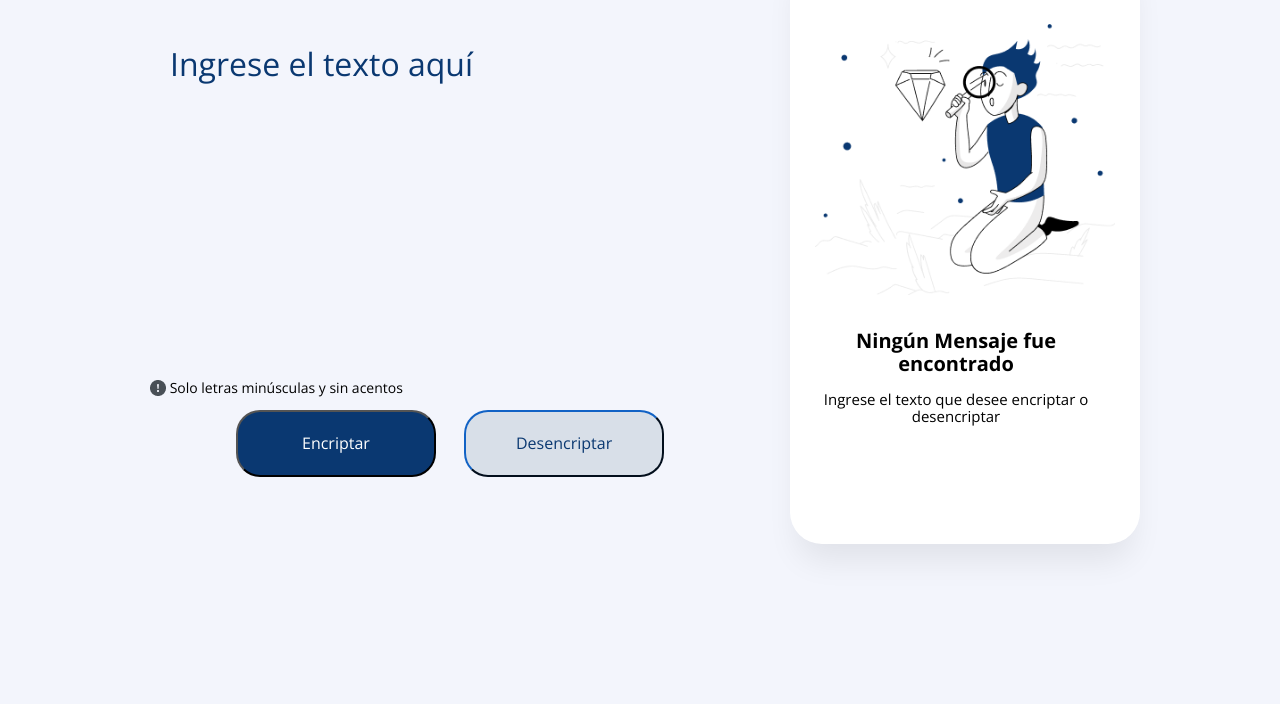
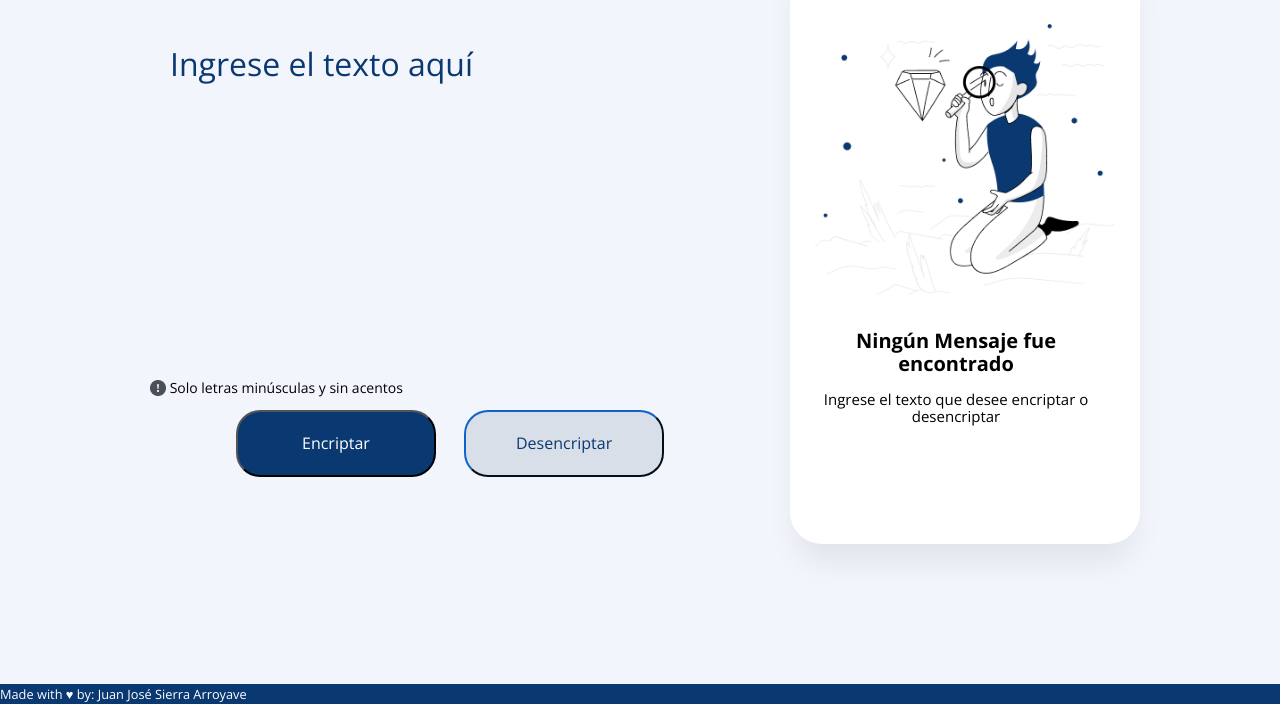
Before and after one commit to JuanSierra16/Encriptador, a plain HTML site: page index.html in a window 1280 px wide. Shown: the part 96-800 px from the top of the page. Drawn offline with nearby package versions, Linux system fonts and the light colour scheme.

Commit message:
Add footer

```diff
--- a/index.html
+++ b/index.html
@@ -31,6 +31,7 @@
                 </div>
             </div>
         </main>
+
         <aside class="rectangulo">
             <div id="contenedor-mensaje">
                 <img class="muneco" src="Img/Muñeco.png" alt="muñeco">
@@ -41,6 +42,10 @@
         </aside>
     </div>
 
+    <footer>
+        <small>Made with &#9829 by: Juan José Sierra Arroyave</small>
+    </footer>
+
     <script src="script.js"></script>
 </body>
 </html>
--- a/styles.css
+++ b/styles.css
@@ -113,6 +113,16 @@ aside p {
     margin: 16px 41px 0 23px;
 }
 
+footer {
+    background-color: #0A3871;
+    position: absolute;
+    bottom: 0;
+    color: #fff;
+    text-align: left;
+    width: 100%;
+    height: 20px;
+}
+
 /* Media Queries */
 
 @media screen and (max-width:800px){
```
